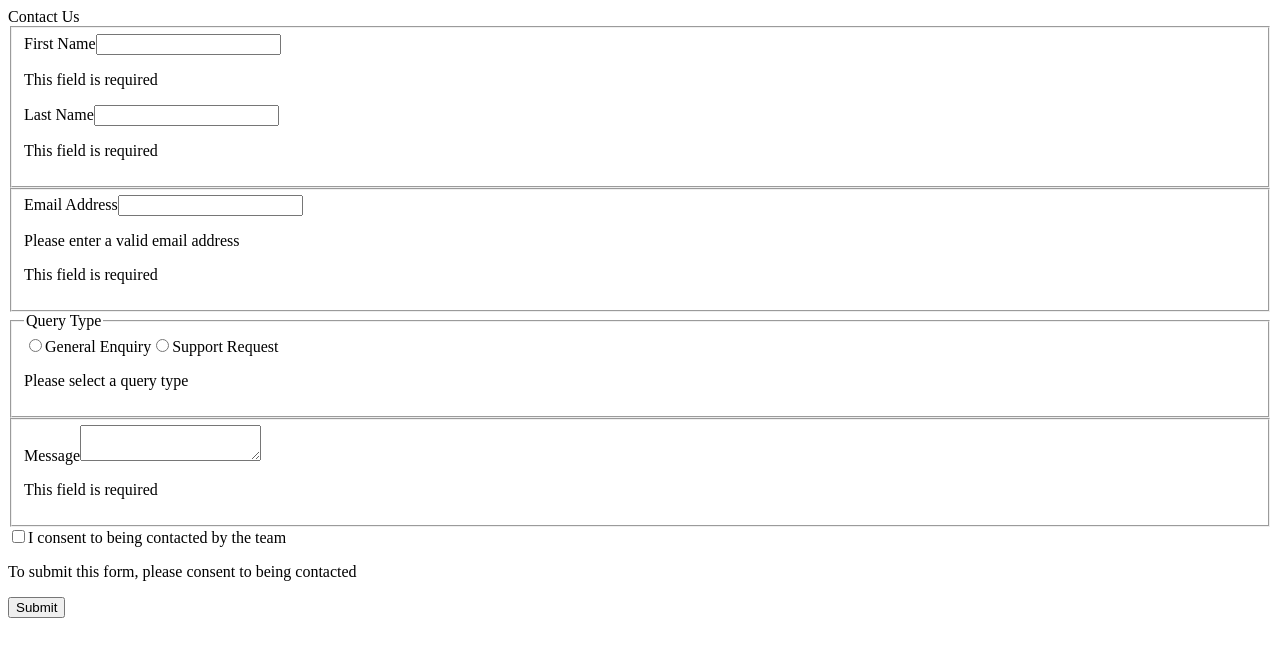
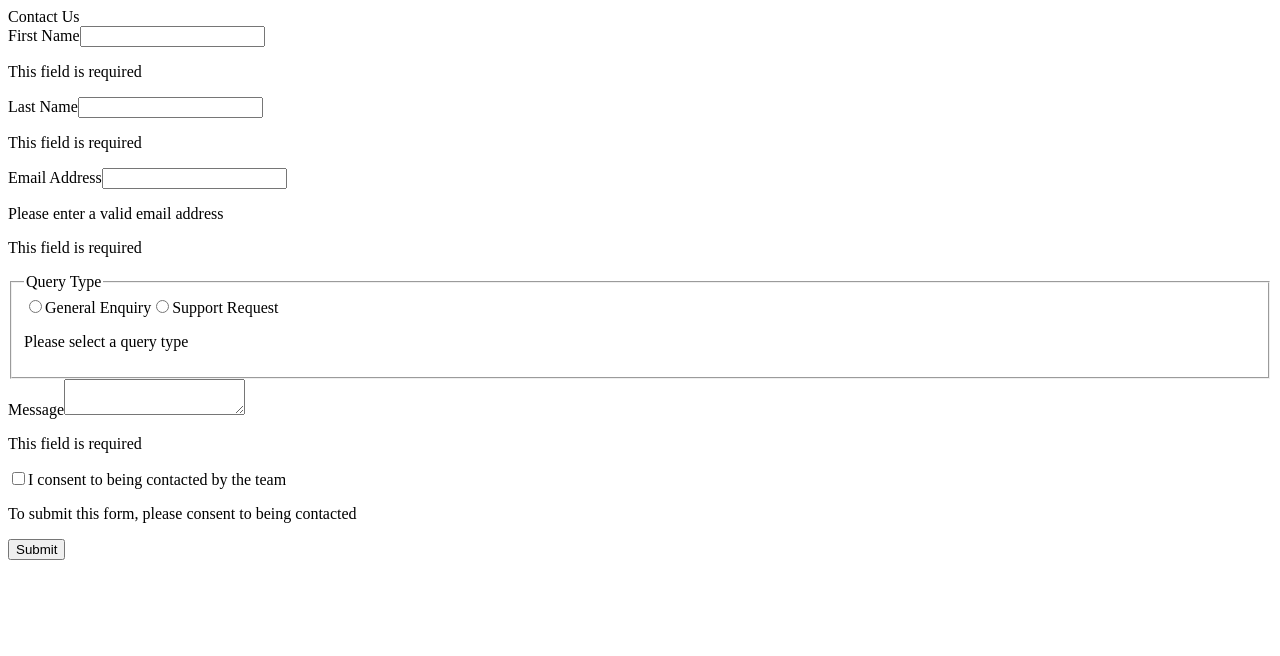
Before and after one commit to VuDucTriJoseph/251003-contact-form, a React (Vite) app: page / in a window 1280 px wide. Shown: the top 656 px of the page. Built offline with nearby package versions, Linux system fonts and the light colour scheme.

Commit message:
create message componemt

```diff
--- a/components/contactForm.jsx
+++ b/components/contactForm.jsx
@@ -3,22 +3,22 @@ function ContactForm (){
 
         <form id="form-contact">
             <label htmlFor="form-contact">Contact Us</label>
-            <fieldset>
+            <div className="name">
 
             <label htmlFor="name-firstName">First Name</label>
-            <input type="text" name="firstName" id="name-firstName" required aria-describedby="name-firstName--required"/>
+            <input type="text" name="firstName" id="name-firstName" required aria-describedby="name-firstName--required" autoComplete="given-name"/>
             <p id="name-firstName--required">This field is required</p>
 
             <label htmlFor="name-lastName">Last Name</label>
-            <input type="text" name="lastName" id="name-lastName" required aria-describedby="name-lastName--required"/>
+            <input type="text" name="lastName" id="name-lastName" required aria-describedby="name-lastName--required" autoComplete="family-name"/>
             <p id="name-lastName--required">This field is required</p>
-            </fieldset>
-            <fieldset>
+            </div>
+            <div className="email">
                 <label htmlFor="email">Email Address</label>
                 <input type="email" name="email" id="email" required autocomplete="email" aria-invalid="true" aria-describedby="email-invalid email-required"/>
                 <p id="email-invalid">Please enter a valid email address</p>
                 <p id="email-required">This field is required</p>
-            </fieldset>
+            </div>
             <fieldset>
                 <legend>Query Type</legend>
                 <input type="radio" name="queryType" value="general" id="query-general" />
@@ -29,14 +29,17 @@ function ContactForm (){
 
                 <p id="query-selected">Please select a query type</p>
             </fieldset>
-            <fieldset>
+            <div className="text-mes">
                 <label htmlFor="message">Message</label>
                 <textarea name="message" id="message" required aria-describedby="message-required"></textarea>
                 <p id="message-required">This field is required</p>
-            </fieldset>
+            </div>
+            <div className="accept">
+
             <input type="checkbox" name="accept" id="accept" required aria-describedby="accept-required" />
             <label htmlFor="accept">I consent to being contacted by the team</label>
             <p id="accept-required">To submit this form, please consent to being contacted</p>
+            </div>
 
             <input type="submit"/>
         </form>
```
Also changed, not shown: components/message.jsx (added, +9 -0 lines).
